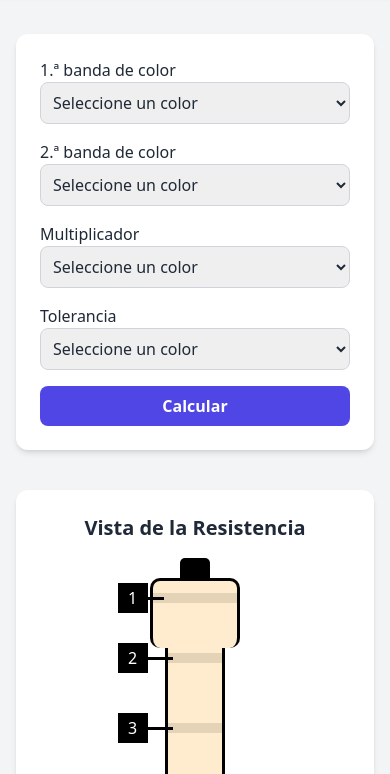
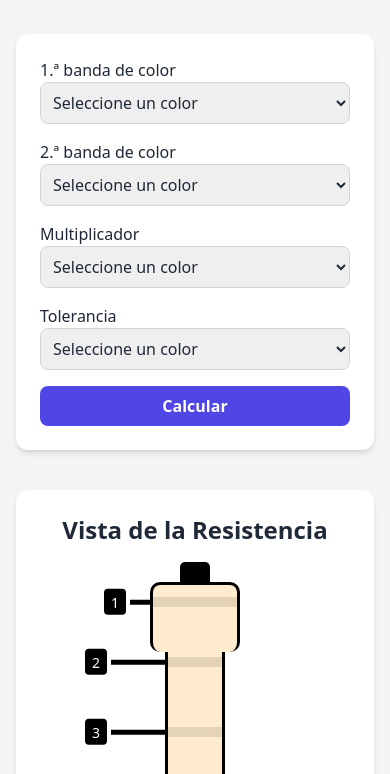
Before and after one commit to WilfridoL/pyt-calculadora-resistencia, a plain HTML site: page index.html in a window 390 px wide. Shown: the part 70-844 px from the top of the page. Drawn offline with nearby package versions, Linux system fonts and the light colour scheme.

Commit message:
correcion diseño responsive y detalles

```diff
--- a/index.html
+++ b/index.html
@@ -11,17 +11,14 @@
 
 <body class="bg-gray-100 text-gray-800">
 
-    <!-- HEADER -->
     <header class="bg-indigo-700 text-white py-4 shadow-md">
         <div class="max-w-5xl mx-auto flex justify-between items-center px-4">
             <h1 class="text-2xl font-semibold">Calculadora de Resistencia</h1>
         </div>
     </header>
 
-    <!-- MAIN CONTAINER -->
     <main class="max-w-5xl mx-auto mt-10 px-4 grid md:grid-cols-2 gap-10">
 
-        <!-- FORM -->
         <form id="form" class="bg-white p-6 rounded-xl shadow-md space-y-4">
 
             <div>
@@ -52,8 +49,8 @@
                 <label class="font-medium">Tolerancia</label>
                 <select data-select class="w-full p-2 border border-gray-300 rounded-lg">
                     <option value="" hidden selected>Seleccione un color</option>
-                    <option value="5" style="background:#EBB866;color:white;">Oro</option>
-                    <option value="10" style="background:#e3e4e5;color:black;">Plata</option>
+                    <option value="5" style="background:#EBB866;color:white;">Oro (±5%)</option>
+                    <option value="10" style="background:#e3e4e5;color:black;">Plata (±10%)</option>
                 </select>
                 <p class="msjErr">error</p>
             </div>
@@ -63,11 +60,9 @@
             </button>
         </form>
 
-        <!-- DISPLAY RESISTENCIA -->
         <section class="bg-white p-6 rounded-xl shadow-md text-center">
-            <h2 class="text-xl font-semibold mb-4">Vista de la Resistencia</h2>
+            <h2 class="text-2xl font-semibold mb-4">Vista de la Resistencia</h2>
 
-            <!-- NO SE MODIFICA ESTE BLOQUE -->
             <div class="display">
                 <div class="resistencia"></div>
                 <div class="resistencia">
@@ -95,14 +90,12 @@
         </section>
     </main>
 
-    <!-- RESULTADO -->
     <section class="max-w-5xl mx-auto mt-10 px-4 text-center">
         <div id="resultado" class="bg-white p-6 rounded-xl shadow-md">
-            <h2 class="text-2xl font-bold">Valor de la resistencia</h2>
+            <h2 class="text-2xl font-semibold">Valor de la resistencia</h2>
         </div>
     </section>
 
-    <!-- FOOTER -->
     <footer class="bg-indigo-700 text-white text-center py-4 mt-14">
         <p class="text-sm">© 2025 Calculadora de Resistencia | WilDev</p>
     </footer>
--- a/main.js
+++ b/main.js
@@ -16,6 +16,7 @@ function seleccionarColorBandas(id) {
     selectCampo[id].style.color = selectCampo[id].options[selectCampo[id].selectedIndex].style.color;
     bamdas[id].style.background = selectCampo[id].options[selectCampo[id].selectedIndex].style.background;
     indicador[id].style.background = selectCampo[id].options[selectCampo[id].selectedIndex].style.background;
+    indicador[id].style.color = selectCampo[id].options[selectCampo[id].selectedIndex].style.color;
 }
 
 selectCampo[0].addEventListener('change', () => seleccionarColorBandas(0))
--- a/selectData.js
+++ b/selectData.js
@@ -29,7 +29,7 @@ const rellenarSelect = (campo, tip) => {
                 background: ${bck};
                 color: ${color};
             ">
-            ${nombre} ${tip != 0 ? transformarResultado(value) : id}
+            ${nombre} (${tip != 0 ? 'x'+transformarResultado(value) + ' Ω' : id})
             </option>
         `
     })
--- a/style.css
+++ b/style.css
@@ -1,5 +1,4 @@
-
-.display{
+.display {
     display: flex;
     width: auto;
     justify-content: center;
@@ -13,6 +12,7 @@
     width: 30px;
     height: 20px;
     background: #000;
+    z-index: 100000;
 }
 
 .resistencia:nth-child(1) {
@@ -26,12 +26,12 @@
 }
 
 .resistencia:nth-child(2),
-.resistencia:nth-child(5){
+.resistencia:nth-child(5) {
     width: 90px;
     height: 70px;
     background: blanchedalmond;
     border-radius: 10px;
-    overflow: hidden;
+    z-index: 100;
 }
 
 .resistencia:nth-child(2) {
@@ -48,7 +48,7 @@
 
 
 .resistencia:nth-child(3),
-.resistencia:nth-child(4){
+.resistencia:nth-child(4) {
     width: 60px;
     height: 70px;
     display: flex;
@@ -56,7 +56,6 @@
     background: blanchedalmond;
     border-left: 3px solid #000;
     border-right: 3px solid #000;
-    overflow: hidden;
 }
 
 
@@ -68,41 +67,66 @@
     flex-basis: 1;
     display: flex;
     align-items: center;
-    z-index: 10;
+    position: relative;
 }
 
 .resistencia:nth-child(2) .banda {
     margin-top: 12px;
 }
+
 .indicador {
     position: absolute;
-    width: 15%;
-    height: 3px;
-    left: 25%;
-    background: rgba(0, 0, 0);
+    right: calc(100% + 6px); /* Línea fuera del cuerpo */
+    top: 50%;
+    transform: translateY(-50%);
+    width: 80%;
+    height: 40%;
+    background: #000;
+    color: #FFF;
     display: flex;
+    align-items: center;
     justify-content: flex-start;
-    align-items: center;
-    z-index: 1;
+    z-index: 5;
 }
 
 .resistencia:nth-child(3) .indicador,
-.resistencia:nth-child(4) .indicador{
-    width: 18%;
+.resistencia:nth-child(4) .indicador {
+    width: 100%;
 }
 
 .indicador div {
-    width: 30px;
-    height: 30px;
+    position: absolute;
+    right: calc(100% + 6px);
+    top: 50%;
+    transform: translateY(-50%);
+    width: 26px;
+    height: 26px;
+    border-radius: 4px;
     background: inherit;
+    color: inherit;
+    font-size: 16px;
     display: flex;
+    align-items: center;
     justify-content: center;
-    align-items: center;
-    color: #fff;
 }
 
-.msjErr{
+.msjErr {
     color: #F00;
     font-size: 14px;
     display: none;
 }
+
+@media (max-width: 1023px) {
+    .indicador {
+        width: 20px;
+        height: 45%;
+        right: calc(100% + 3px);
+    }
+
+    .indicador > div {
+        width: 22px;
+        /* height: 22px; */
+        font-size: 14px;
+        right: calc(100% + 4px);
+    }
+}
```
